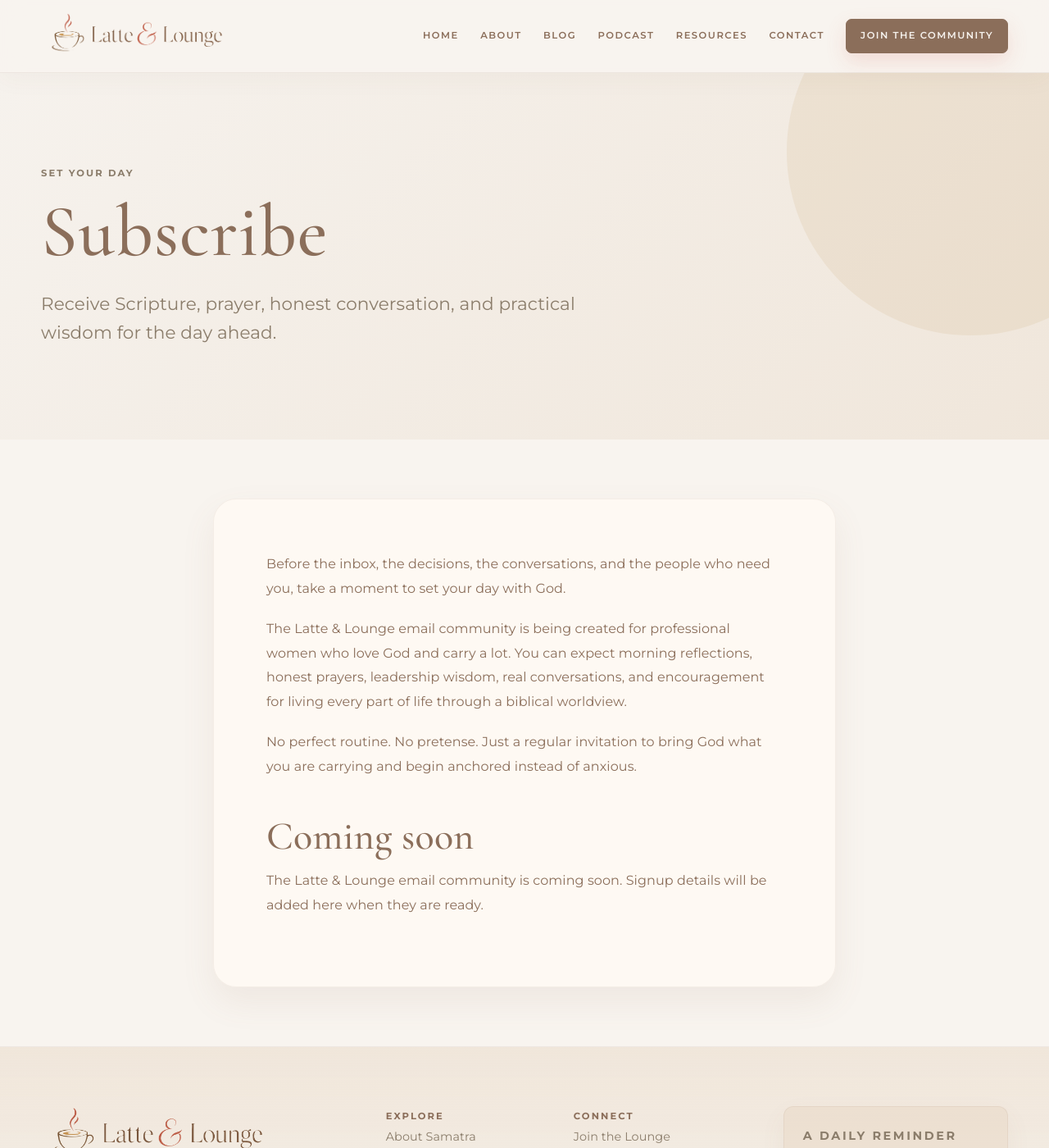
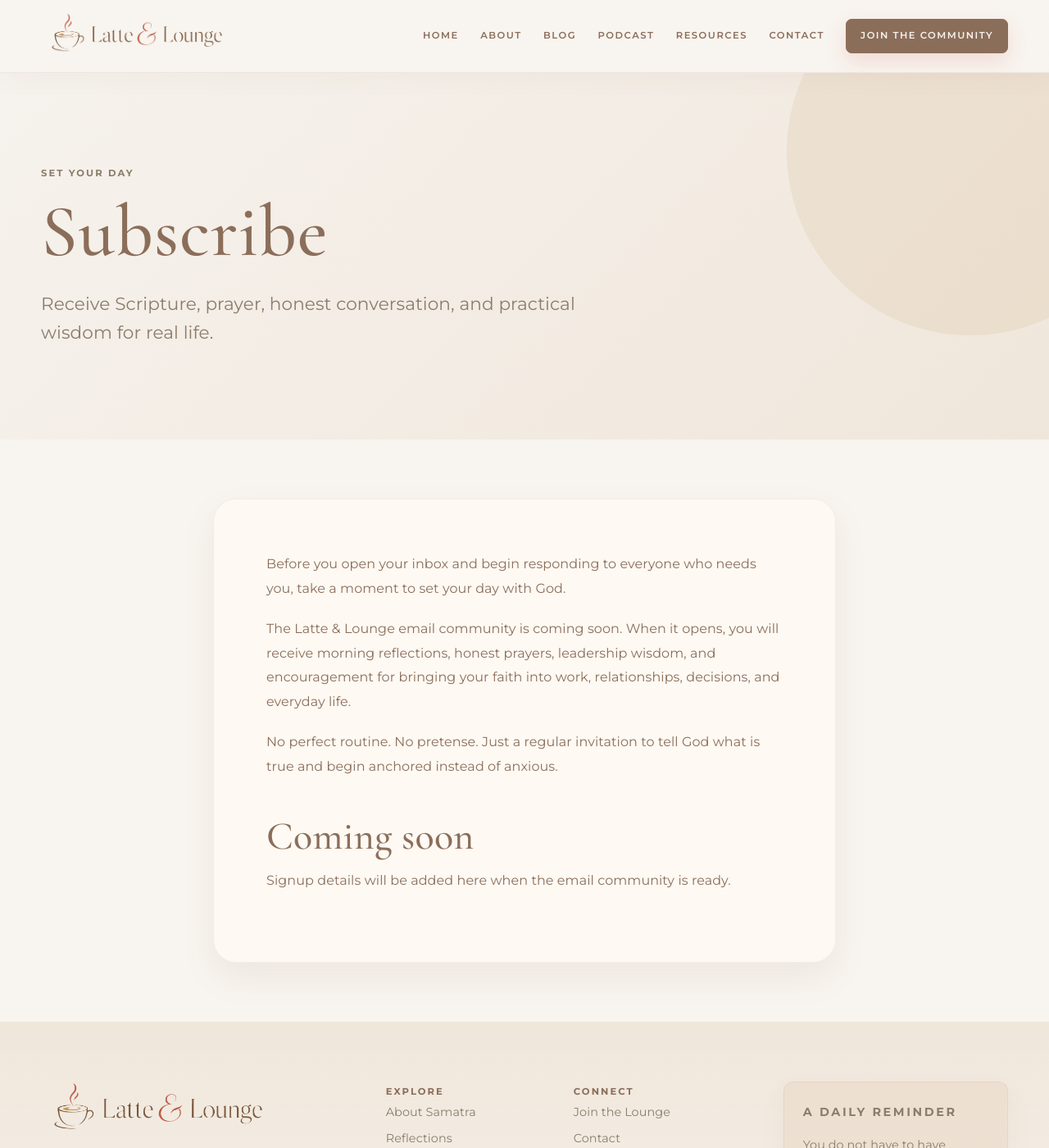
Before and after one commit to jeffthomasiii/latte-lounge-poc, a Jekyll site: the page built from docs/subscribe.md, in a window 1280 px wide and 1400 px high. Shown: the whole window at 82% size. Built offline with Jekyll 4.4.1, drawn with Linux system fonts in a browser that asks for light colours.

Commit message:
Simplify subscribe messaging and remove repeated coming-soon copy

```diff
--- a/docs/subscribe.md
+++ b/docs/subscribe.md
@@ -2,15 +2,15 @@
 layout: page
 title: Subscribe
 eyebrow: "Set Your Day"
-subtitle: "Receive Scripture, prayer, honest conversation, and practical wisdom for the day ahead."
+subtitle: "Receive Scripture, prayer, honest conversation, and practical wisdom for real life."
 ---
 
-Before the inbox, the decisions, the conversations, and the people who need you, take a moment to set your day with God.
+Before you open your inbox and begin responding to everyone who needs you, take a moment to set your day with God.
 
-The Latte & Lounge email community is being created for professional women who love God and carry a lot. You can expect morning reflections, honest prayers, leadership wisdom, real conversations, and encouragement for living every part of life through a biblical worldview.
+The Latte & Lounge email community is coming soon. When it opens, you will receive morning reflections, honest prayers, leadership wisdom, and encouragement for bringing your faith into work, relationships, decisions, and everyday life.
 
-No perfect routine. No pretense. Just a regular invitation to bring God what you are carrying and begin anchored instead of anxious.
+No perfect routine. No pretense. Just a regular invitation to tell God what is true and begin anchored instead of anxious.
 
 ## Coming soon
 
-The Latte & Lounge email community is coming soon. Signup details will be added here when they are ready.
+Signup details will be added here when the email community is ready.
```
